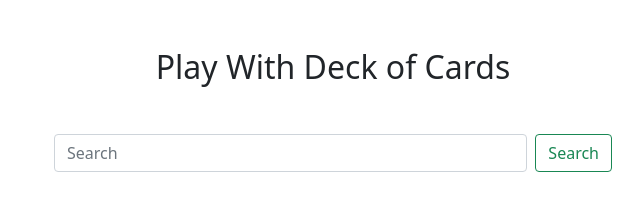
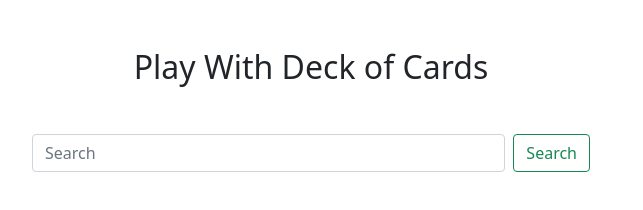
Before and after one commit to sbsohag3/ES6-and-API, a plain HTML site: page index.html in a window 1280 px wide. Shown: the whole page, without its empty margins (307-950 px from the left). Drawn offline with nearby package versions, Linux system fonts and the light colour scheme.

Commit message:
Add files via upload

```diff
--- a/index.html
+++ b/index.html
@@ -7,9 +7,9 @@
     <link href="https://cdn.jsdelivr.net/npm/bootstrap@5.1.3/dist/css/bootstrap.min.css" rel="stylesheet" integrity="sha384-1BmE4kWBq78iYhFldvKuhfTAU6auU8tT94WrHftjDbrCEXSU1oBoqyl2QvZ6jIW3" crossorigin="anonymous">
     <title>Deck of Cards</title>
 </head>
-<body>
+<body >
 
-    <div class="container">
+    <div class="container m-5">
         <h2 class="text-center m-5">Play With Deck of Cards</h2>
         <div class="d-flex w-50 mx-auto m-3">
             <input id="input-value" class="form-control me-2" type="search" placeholder="Search" aria-label="Search">
```
